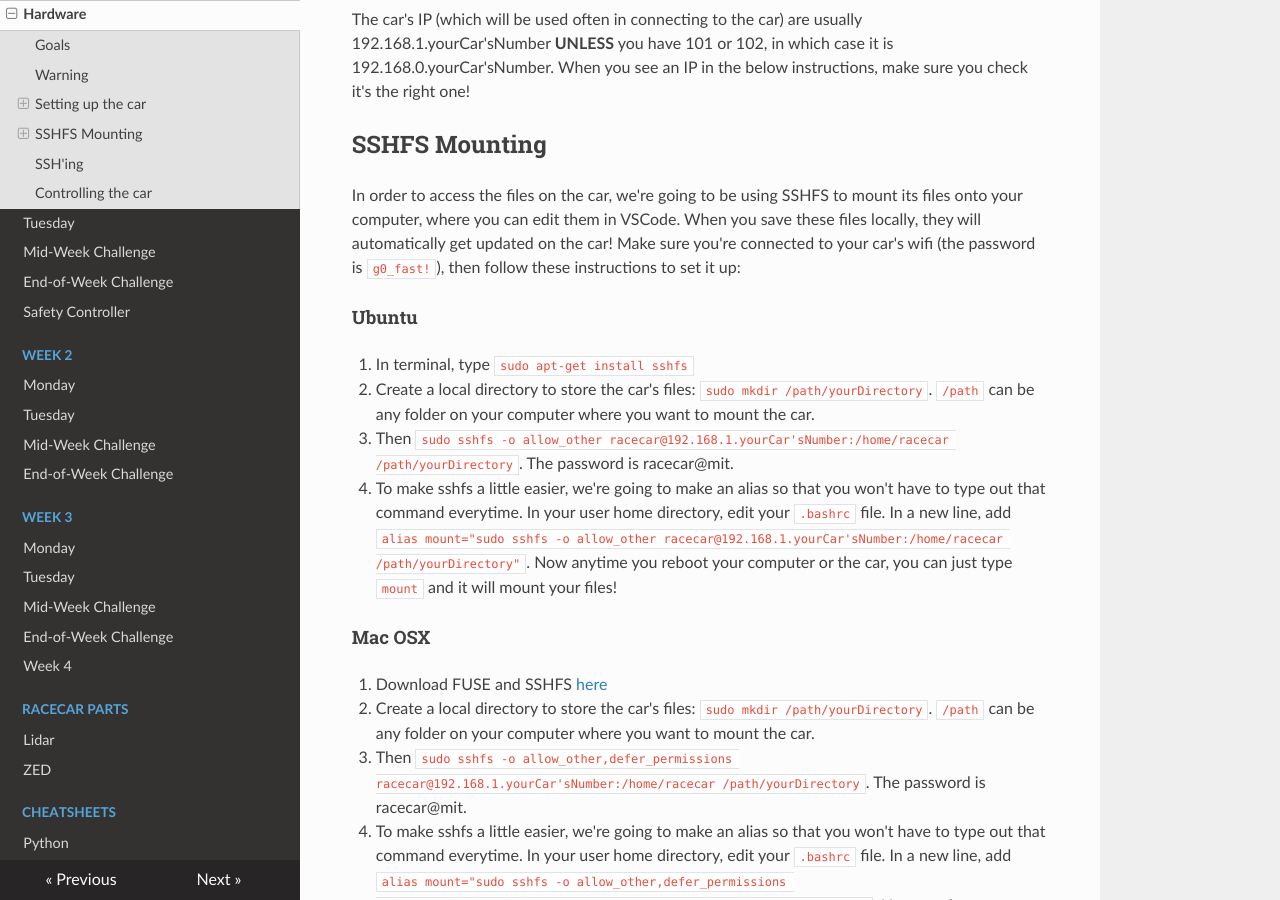
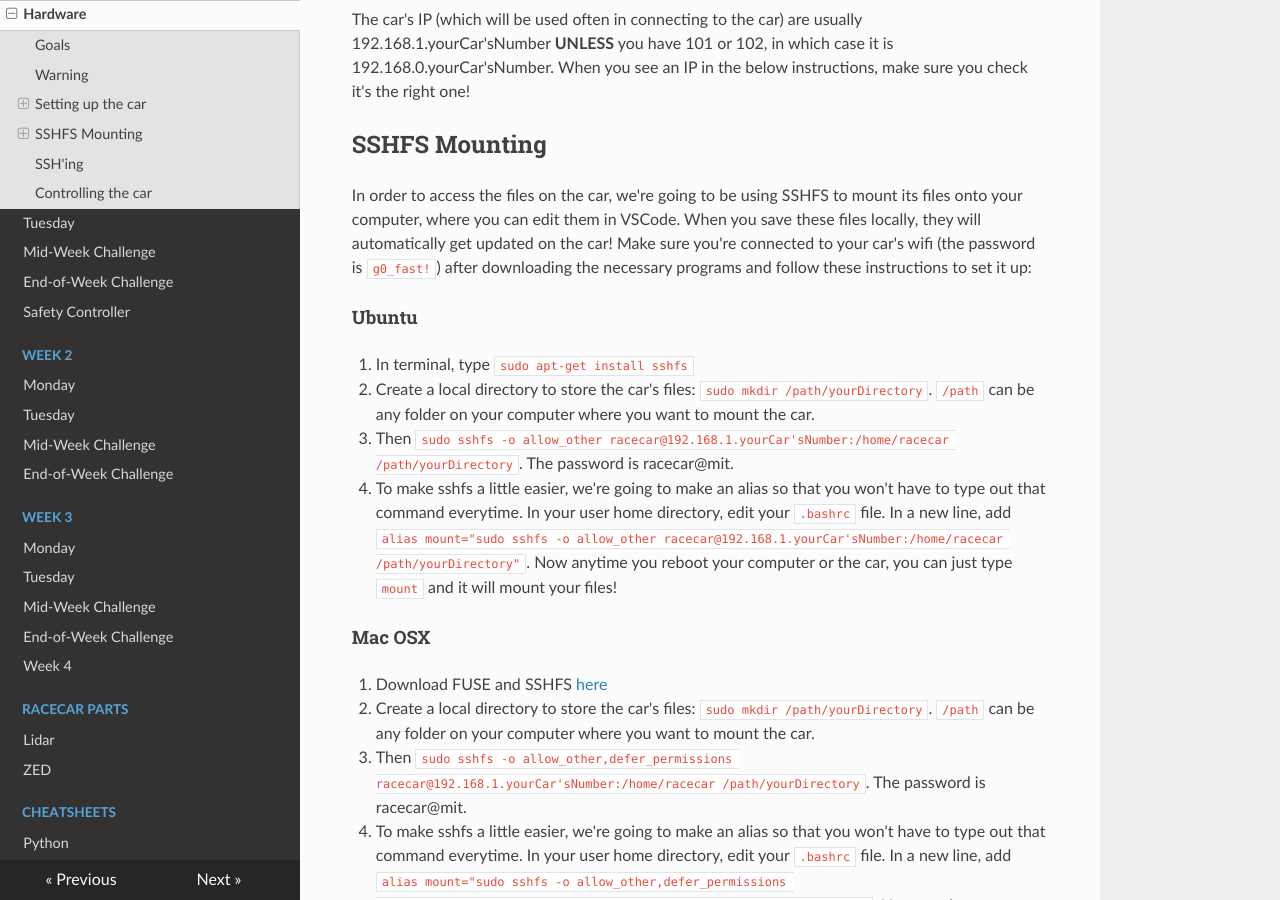
Before and after one commit to ChrisLindland/racecar-website, an MkDocs documentation site: the page built from docs/week1/01_monday/lab2.md, in a window 1280 px wide and 900 px high, scrolled down 2218 px. Built offline with MkDocs 1.6.1, drawn with Linux system fonts in a browser that asks for light colours; nearby versions of some CDN libraries.

Commit message:
Update lab2.md

```diff
--- a/docs/week1/01_monday/lab2.md
+++ b/docs/week1/01_monday/lab2.md
@@ -34,7 +34,7 @@ Your car should look like this:
 The car's IP (which will be used often in connecting to the car) are usually 192.168.1.yourCar'sNumber __UNLESS__ you have 101 or 102, in which case it is 192.168.0.yourCar'sNumber. When you see an IP in the below instructions, make sure you check it's the right one!
 
 ## SSHFS Mounting
-In order to access the files on the car, we're going to be using SSHFS to mount its files onto your computer, where you can edit them in VSCode. When you save these files locally, they will automatically get updated on the car! Make sure you're connected to your car's wifi (the password is `g0_fast!`), then follow these instructions to set it up:
+In order to access the files on the car, we're going to be using SSHFS to mount its files onto your computer, where you can edit them in VSCode. When you save these files locally, they will automatically get updated on the car! Make sure you're connected to your car's wifi (the password is `g0_fast!`) after downloading the necessary programs and follow these instructions to set it up:
 
 #### Ubuntu
 1. In terminal, type `sudo apt-get install sshfs`
```
